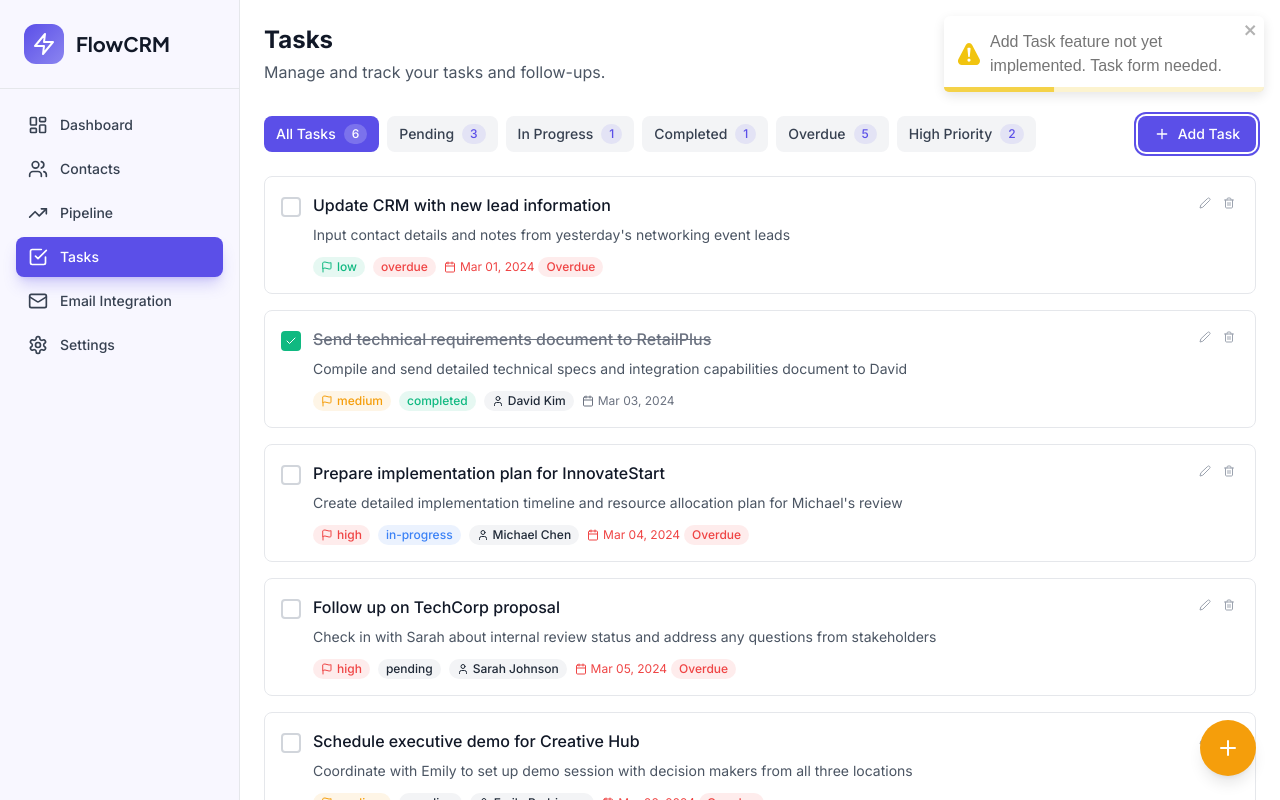
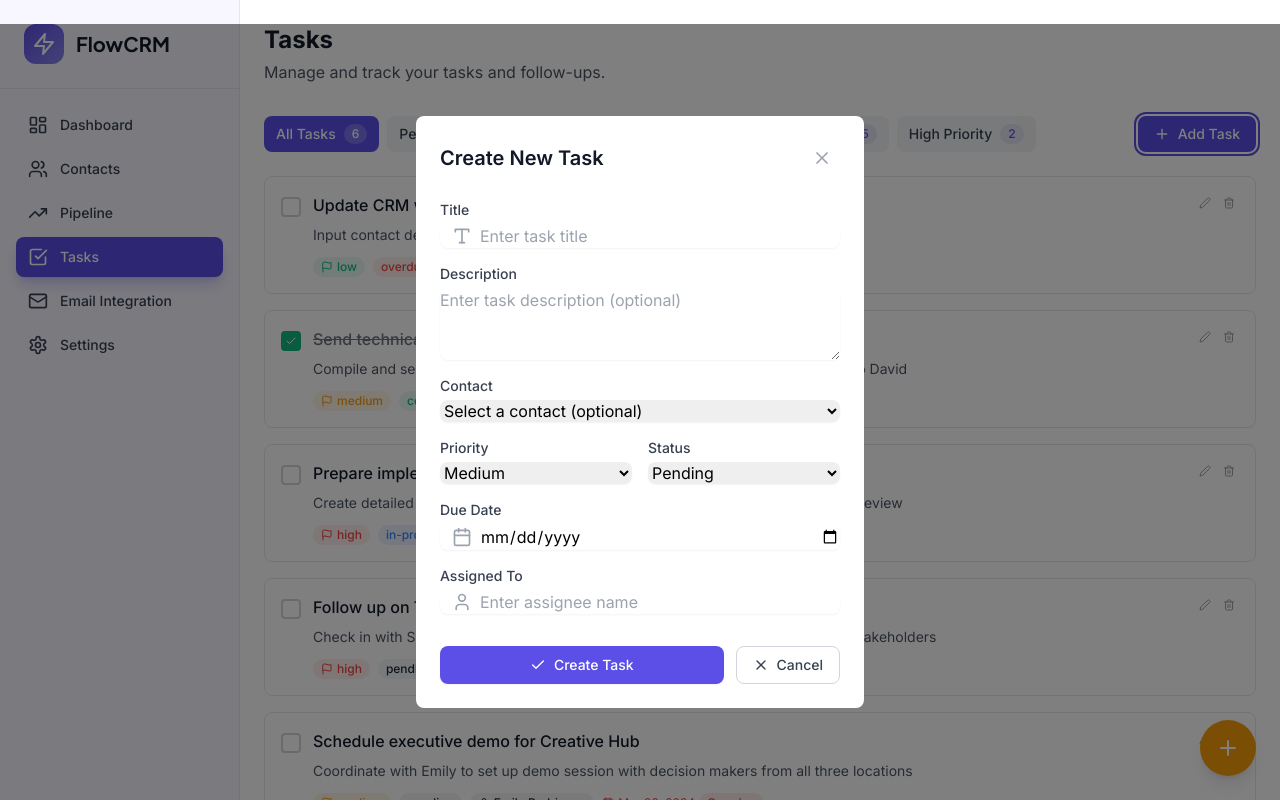
Before and after one commit to apper-canvas/frost-metric-ysusoc, a React (Vite) app: page /tasks in a window 1280 px wide. Both pictures are taken after a click on the button "Add Task". Built offline with nearby package versions, Linux system fonts and the light colour scheme.

Commit message:
Fix Task form opening by replacing placeholder toast warnings with functional TaskForm modal

```diff
--- /dev/null
+++ b/src/components/molecules/TaskForm.jsx
@@ -0,0 +1,246 @@
+import { useState, useEffect } from 'react';
+import { motion } from 'framer-motion';
+import Button from '@/components/atoms/Button';
+import Input from '@/components/atoms/Input';
+import ApperIcon from '@/components/ApperIcon';
+
+const TaskForm = ({ task, contacts, onSubmit, onCancel }) => {
+  const [formData, setFormData] = useState({
+    title: '',
+    description: '',
+    contactId: '',
+    priority: 'medium',
+    status: 'pending',
+    dueDate: '',
+    assignedTo: ''
+  });
+  const [errors, setErrors] = useState({});
+  const [loading, setLoading] = useState(false);
+
+  useEffect(() => {
+    if (task) {
+      setFormData({
+        title: task.title || '',
+        description: task.description || '',
+        contactId: task.contactId || '',
+        priority: task.priority || 'medium',
+        status: task.status || 'pending',
+        dueDate: task.dueDate ? task.dueDate.split('T')[0] : '',
+        assignedTo: task.assignedTo || ''
+      });
+    }
+  }, [task]);
+
+  const validateForm = () => {
+    const newErrors = {};
+
+    if (!formData.title.trim()) {
+      newErrors.title = 'Title is required';
+    }
+
+    if (!formData.dueDate) {
+      newErrors.dueDate = 'Due date is required';
+    }
+
+    if (!formData.assignedTo.trim()) {
+      newErrors.assignedTo = 'Assigned to is required';
+    }
+
+    setErrors(newErrors);
+    return Object.keys(newErrors).length === 0;
+  };
+
+  const handleChange = (e) => {
+    const { name, value } = e.target;
+    setFormData(prev => ({
+      ...prev,
+      [name]: value
+    }));
+
+    // Clear error when user starts typing
+    if (errors[name]) {
+      setErrors(prev => ({
+        ...prev,
+        [name]: ''
+      }));
+    }
+  };
+
+  const handleSubmit = async (e) => {
+    e.preventDefault();
+
+    if (!validateForm()) {
+      return;
+    }
+
+    setLoading(true);
+
+    try {
+      const submitData = {
+        ...formData,
+        contactId: formData.contactId ? parseInt(formData.contactId, 10) : null,
+        dueDate: new Date(formData.dueDate).toISOString()
+      };
+
+      await onSubmit(submitData);
+    } catch (err) {
+      console.error('Form submission error:', err);
+    } finally {
+      setLoading(false);
+    }
+  };
+
+  const priorities = [
+    { value: 'low', label: 'Low', color: 'text-success' },
+    { value: 'medium', label: 'Medium', color: 'text-warning' },
+    { value: 'high', label: 'High', color: 'text-error' }
+  ];
+
+  const statuses = [
+    { value: 'pending', label: 'Pending' },
+    { value: 'in-progress', label: 'In Progress' },
+    { value: 'completed', label: 'Completed' }
+  ];
+
+  return (
+    <div className="space-y-6">
+      <div className="flex items-center justify-between">
+        <h2 className="text-xl font-semibold text-gray-900">
+          {task ? 'Edit Task' : 'Create New Task'}
+        </h2>
+        <button
+          onClick={onCancel}
+          className="p-2 text-gray-400 hover:text-gray-600 hover:bg-gray-100 rounded-lg transition-colors"
+        >
+          <ApperIcon name="X" className="w-5 h-5" />
+        </button>
+      </div>
+
+      <form onSubmit={handleSubmit} className="space-y-4">
+        <Input
+          label="Title"
+          name="title"
+          value={formData.title}
+          onChange={handleChange}
+          error={errors.title}
+          placeholder="Enter task title"
+          icon="Type"
+        />
+
+        <div className="space-y-1">
+          <label className="block text-sm font-medium text-gray-700">
+            Description
+          </label>
+          <textarea
+            name="description"
+            value={formData.description}
+            onChange={handleChange}
+            rows={3}
+            className="block w-full rounded-lg border-gray-300 shadow-sm transition-all duration-200 focus:border-primary focus:ring-primary focus:ring-1"
+            placeholder="Enter task description (optional)"
+          />
+        </div>
+
+        <div className="space-y-1">
+          <label className="block text-sm font-medium text-gray-700">
+            Contact
+          </label>
+          <select
+            name="contactId"
+            value={formData.contactId}
+            onChange={handleChange}
+            className="block w-full rounded-lg border-gray-300 shadow-sm transition-all duration-200 focus:border-primary focus:ring-primary focus:ring-1"
+          >
+            <option value="">Select a contact (optional)</option>
+            {contacts.map(contact => (
+              <option key={contact.Id} value={contact.Id}>
+                {contact.firstName} {contact.lastName} - {contact.company}
+              </option>
+            ))}
+          </select>
+        </div>
+
+        <div className="grid grid-cols-2 gap-4">
+          <div className="space-y-1">
+            <label className="block text-sm font-medium text-gray-700">
+              Priority
+            </label>
+            <select
+              name="priority"
+              value={formData.priority}
+              onChange={handleChange}
+              className="block w-full rounded-lg border-gray-300 shadow-sm transition-all duration-200 focus:border-primary focus:ring-primary focus:ring-1"
+            >
+              {priorities.map(priority => (
+                <option key={priority.value} value={priority.value}>
+                  {priority.label}
+                </option>
+              ))}
+            </select>
+          </div>
+
+          <div className="space-y-1">
+            <label className="block text-sm font-medium text-gray-700">
+              Status
+            </label>
+            <select
+              name="status"
+              value={formData.status}
+              onChange={handleChange}
+              className="block w-full rounded-lg border-gray-300 shadow-sm transition-all duration-200 focus:border-primary focus:ring-primary focus:ring-1"
+            >
+              {statuses.map(status => (
+                <option key={status.value} value={status.value}>
+                  {status.label}
+                </option>
+              ))}
+            </select>
+          </div>
+        </div>
+
+        <Input
+          label="Due Date"
+          name="dueDate"
+          type="date"
+          value={formData.dueDate}
+          onChange={handleChange}
+          error={errors.dueDate}
+          icon="Calendar"
+        />
+
+        <Input
+          label="Assigned To"
+          name="assignedTo"
+          value={formData.assignedTo}
+          onChange={handleChange}
+          error={errors.assignedTo}
+          placeholder="Enter assignee name"
+          icon="User"
+        />
+
+        <div className="flex gap-3 pt-4">
+          <Button
+            type="submit"
+            variant="primary"
+            disabled={loading}
+            icon={loading ? "Loader2" : "Check"}
+            className="flex-1"
+          >
+            {loading ? 'Saving...' : (task ? 'Update Task' : 'Create Task')}
+          </Button>
+          <Button
+            type="button"
+            variant="secondary"
+            onClick={onCancel}
+            disabled={loading}
+            icon="X"
+          >
+            Cancel
+          </Button>
+        </div>
+      </form>
+    </div>
+  );
+};
+
+export default TaskForm;
--- a/src/components/organisms/TaskList.jsx
+++ b/src/components/organisms/TaskList.jsx
@@ -4,6 +4,7 @@ import { toast } from 'react-toastify';
 import taskService from '@/services/api/taskService';
 import contactService from '@/services/api/contactService';
 import TaskItem from '@/components/molecules/TaskItem';
+import TaskForm from '@/components/molecules/TaskForm';
 import Button from '@/components/atoms/Button';
 import Badge from '@/components/atoms/Badge';
 import ApperIcon from '@/components/ApperIcon';
@@ -15,7 +16,8 @@ const TaskList = () => {
   const [loading, setLoading] = useState(false);
   const [error, setError] = useState(null);
   const [filter, setFilter] = useState('all');
-
+  const [showTaskForm, setShowTaskForm] = useState(false);
+  const [editingTask, setEditingTask] = useState(null);
   useEffect(() => {
     loadData();
   }, []);
@@ -82,13 +84,38 @@ const TaskList = () => {
     } catch (err) {
       toast.error('Failed to update task');
     }
+};
+
+  const handleAddTask = () => {
+    setEditingTask(null);
+    setShowTaskForm(true);
   };
 
   const handleEdit = (task) => {
-    console.log('Edit task:', task);
-    toast.info('Edit functionality coming soon');
+    setEditingTask(task);
+    setShowTaskForm(true);
   };
 
+  const handleFormClose = () => {
+    setShowTaskForm(false);
+    setEditingTask(null);
+  };
+
+  const handleFormSubmit = async (taskData) => {
+    try {
+      if (editingTask) {
+        await taskService.update(editingTask.Id, taskData);
+        toast.success('Task updated successfully');
+      } else {
+        await taskService.create(taskData);
+        toast.success('Task created successfully');
+      }
+      await loadData();
+      handleFormClose();
+    } catch (err) {
+      toast.error(editingTask ? 'Failed to update task' : 'Failed to create task');
+    }
+  };
   const handleDelete = async (task) => {
     if (window.confirm(`Are you sure you want to delete "${task.title}"?`)) {
       try {
@@ -191,10 +218,10 @@ const TaskList = () => {
                 {filterOption.count}
               </Badge>
             </button>
-          ))}
+))}
         </div>
-<Button
-          onClick={() => toast.warning('Add Task feature not yet implemented. Task form needed.')}
+        <Button
+          onClick={handleAddTask}
           variant="primary"
           icon="Plus"
           className="w-full sm:w-auto"
@@ -215,7 +242,7 @@ const TaskList = () => {
 </p>
           {filter === 'all' && (
             <Button
-              onClick={() => toast.warning('Add Task feature not yet implemented. Task form needed.')}
+              onClick={handleAddTask}
               variant="primary"
               icon="Plus"
             >
@@ -244,8 +271,36 @@ const TaskList = () => {
               />
             </motion.div>
           ))}
-        </AnimatePresence>
+</AnimatePresence>
       </div>
+
+      {/* Task Creation/Edit Modal */}
+      <AnimatePresence>
+        {showTaskForm && (
+          <motion.div
+            initial={{ opacity: 0 }}
+            animate={{ opacity: 1 }}
+            exit={{ opacity: 0 }}
+            className="fixed inset-0 bg-black bg-opacity-50 flex items-center justify-center p-4 z-50"
+            onClick={handleFormClose}
+          >
+            <motion.div
+              initial={{ scale: 0.9, opacity: 0 }}
+              animate={{ scale: 1, opacity: 1 }}
+              exit={{ scale: 0.9, opacity: 0 }}
+              className="bg-white rounded-lg p-6 w-full max-w-md"
+              onClick={(e) => e.stopPropagation()}
+            >
+              <TaskForm
+                task={editingTask}
+                contacts={contacts}
+                onSubmit={handleFormSubmit}
+                onCancel={handleFormClose}
+              />
+            </motion.div>
+          </motion.div>
+        )}
+      </AnimatePresence>
     </div>
   );
 };
```
